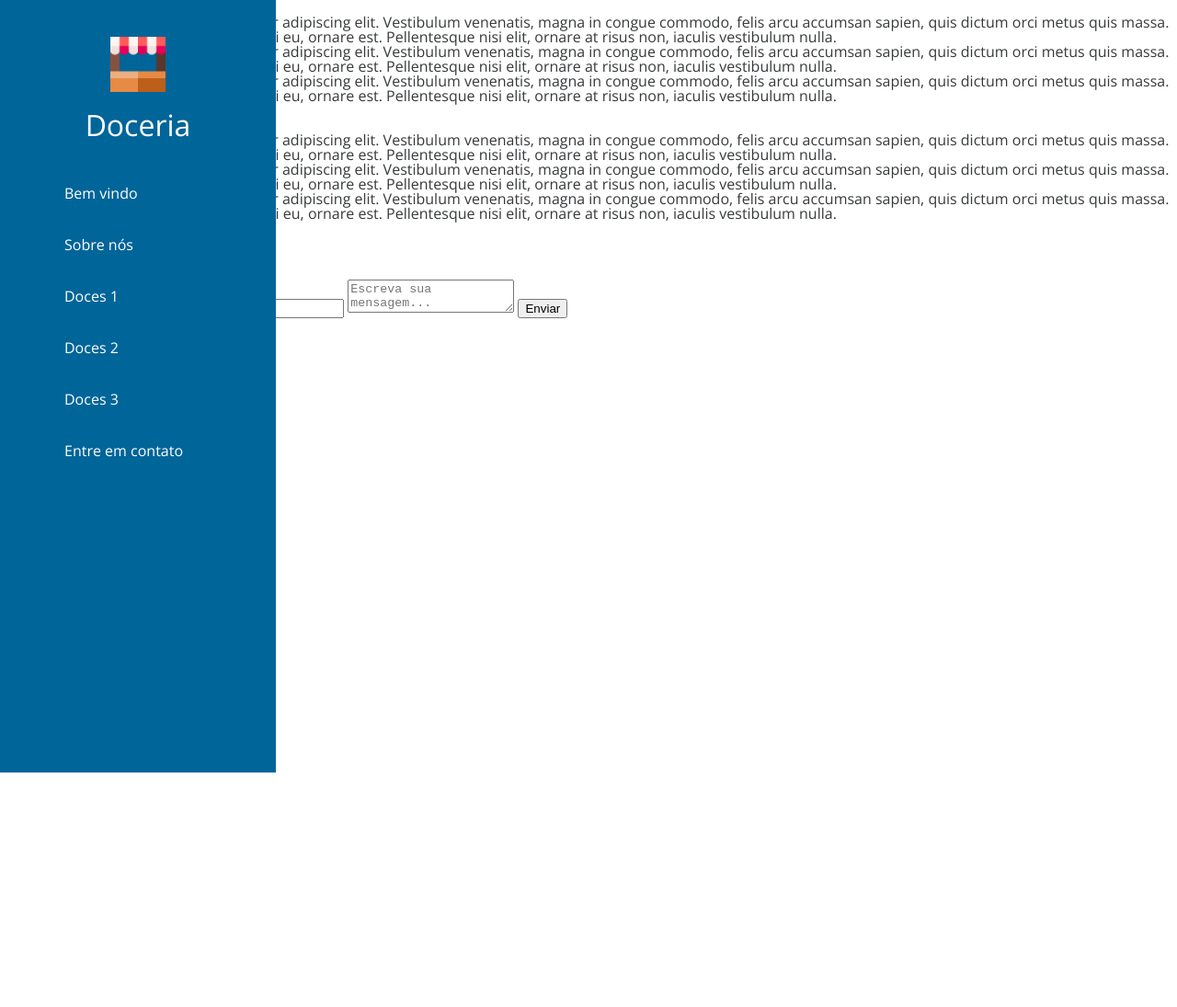
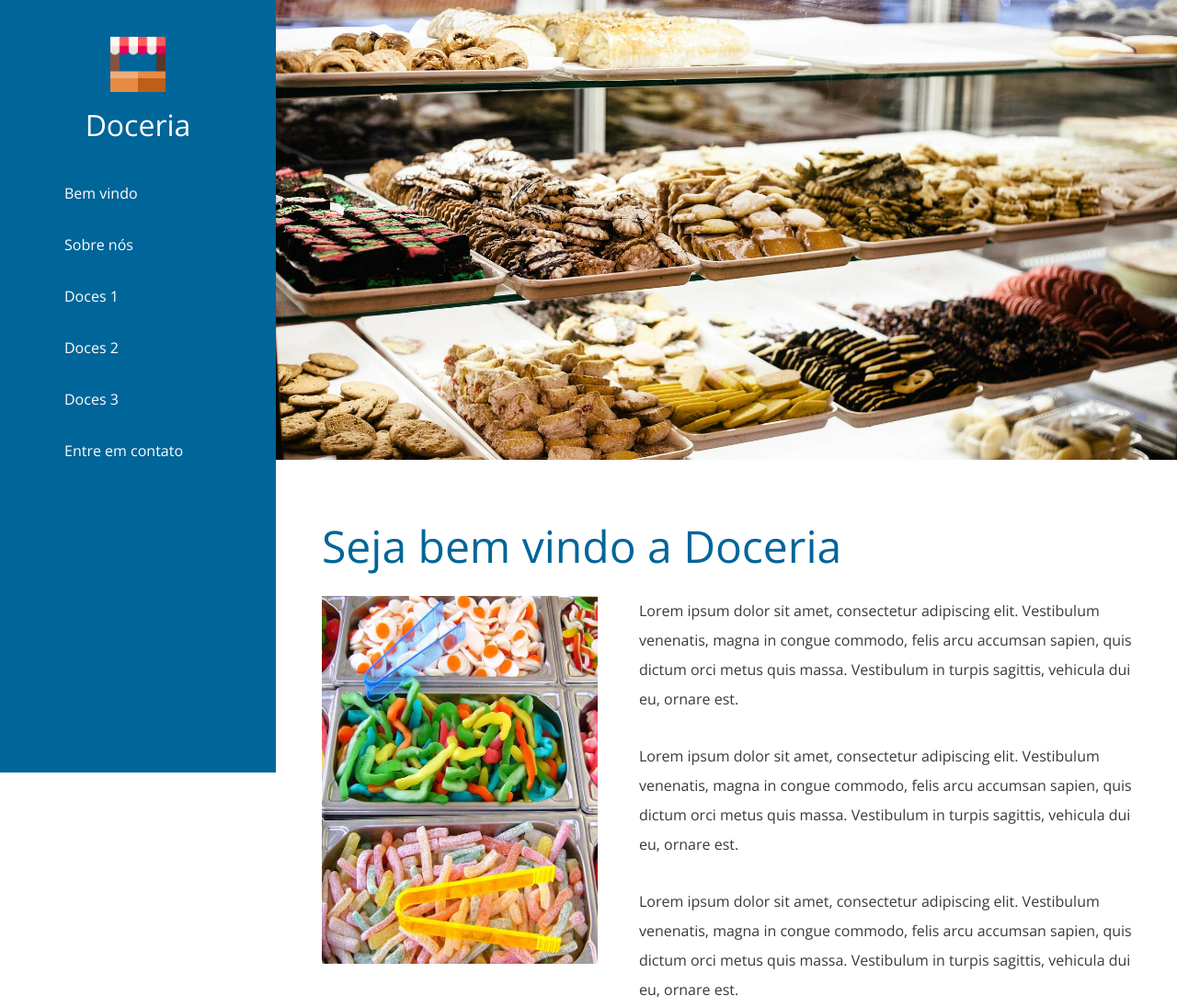
Before and after one commit to MarcosWinther/projeto-site-doceria, a plain HTML site: page index.html in a window 1280 px wide. Shown: the top 1095 px of the page at 92% size. Before the commit the page ends 800 px from the top, so only its background shows below. Drawn offline with nearby package versions, Linux system fonts and the light colour scheme.

Commit message:
CSS das seções iniciais e banner

```diff
--- a/assets/css/styles.css
+++ b/assets/css/styles.css
@@ -58,3 +58,99 @@ a {
     margin-left: auto;
     margin-right: auto;
 }
+
+/* conteúdo */
+
+.content {
+    position: absolute;
+    left: 300px;
+    width: calc(100% - 300px);
+}
+
+.content h1, .content h2 {
+    color: #006599;
+    margin-bottom: 30px;
+}
+
+.content h1 {
+    font-size: 48px;
+}
+
+.content h2 {
+    font-size: 35px;
+}
+
+section {
+    padding-left: 50px;
+}
+
+/* bem vindo */
+
+#sessao-bemvindo {
+    padding-left: 0;
+}
+
+.sessao-bemvindo-content {
+    padding-left: 50px;
+}
+
+#sessao-bemvindo .banner {
+    height: 500px;
+    background-image: url(../img/banner2.jpg);
+    background-position: center;
+    background-size: cover;
+}
+
+#sessao-bemvindo h1 {
+    margin-top: 70px;
+}
+
+#sessao-bemvindo::after,
+#sessao-sobre::after {
+    content: "";
+    display: block;
+    clear: both;
+    margin-bottom: 100px;
+}
+
+.sessao-minibanner {
+    width: 300px;
+    height: 400px;
+    background-image: url(../img/banner3.jpg);
+    background-position: center;
+    background-size: cover;
+    float: left;
+}
+
+.sessao-descricao {
+    position: absolute;
+    left: 370px;
+    padding-right: 30px;
+}
+
+.sessao-descricao p {
+    line-height: 2;
+    font-size: 16px;
+    margin-bottom: 30px;
+    margin-left: 25px;
+}
+
+.sessao-bemvindo-btn,
+form input[type=submit] {
+    background-color: #006599;
+    color: #FFF;
+    text-decoration: none;
+    padding: 20px 40px;
+    transition: .5s;
+    display: block;
+    width: 100px;
+    text-align: center;
+    border: none;
+    cursor: pointer;
+    margin-left: 25px;
+}
+
+.sessao-bemvindo-btn:hover,
+form input[type=submit]:hover {
+    background-color: #2790C6;
+}
--- a/index.html
+++ b/index.html
@@ -40,22 +40,19 @@
                                     Lorem ipsum dolor sit amet, consectetur adipiscing elit. Vestibulum
                                     venenatis, magna in congue commodo, felis arcu accumsan sapien, quis
                                     dictum orci metus quis massa. Vestibulum in turpis sagittis, vehicula
-                                    dui eu, ornare est. Pellentesque nisi elit, ornare at risus non,
-                                    iaculis vestibulum nulla.
+                                    dui eu, ornare est.
                                 </p>
                                 <p>
                                     Lorem ipsum dolor sit amet, consectetur adipiscing elit. Vestibulum
                                     venenatis, magna in congue commodo, felis arcu accumsan sapien, quis
                                     dictum orci metus quis massa. Vestibulum in turpis sagittis, vehicula
-                                    dui eu, ornare est. Pellentesque nisi elit, ornare at risus non,
-                                    iaculis vestibulum nulla.
+                                    dui eu, ornare est.
                                 </p>
                                 <p>
                                     Lorem ipsum dolor sit amet, consectetur adipiscing elit. Vestibulum
                                     venenatis, magna in congue commodo, felis arcu accumsan sapien, quis
                                     dictum orci metus quis massa. Vestibulum in turpis sagittis, vehicula
-                                    dui eu, ornare est. Pellentesque nisi elit, ornare at risus non,
-                                    iaculis vestibulum nulla.
+                                    dui eu, ornare est.
                                 </p>
                                 <a href="#" class="sessao-bemvindo-btn">Leia mais</a>
                             </div>
@@ -71,22 +68,19 @@
                                     Lorem ipsum dolor sit amet, consectetur adipiscing elit. Vestibulum
                                     venenatis, magna in congue commodo, felis arcu accumsan sapien, quis
                                     dictum orci metus quis massa. Vestibulum in turpis sagittis, vehicula
-                                    dui eu, ornare est. Pellentesque nisi elit, ornare at risus non,
-                                    iaculis vestibulum nulla.
+                                    dui eu, ornare est.
                                 </p>
                                 <p>
                                     Lorem ipsum dolor sit amet, consectetur adipiscing elit. Vestibulum
                                     venenatis, magna in congue commodo, felis arcu accumsan sapien, quis
                                     dictum orci metus quis massa. Vestibulum in turpis sagittis, vehicula
-                                    dui eu, ornare est. Pellentesque nisi elit, ornare at risus non,
-                                    iaculis vestibulum nulla.
+                                    dui eu, ornare est.
                                 </p>
                                 <p>
                                     Lorem ipsum dolor sit amet, consectetur adipiscing elit. Vestibulum
                                     venenatis, magna in congue commodo, felis arcu accumsan sapien, quis
                                     dictum orci metus quis massa. Vestibulum in turpis sagittis, vehicula
-                                    dui eu, ornare est. Pellentesque nisi elit, ornare at risus non,
-                                    iaculis vestibulum nulla.
+                                    dui eu, ornare est.
                                 </p>
                             </div>
                         </div>
```
